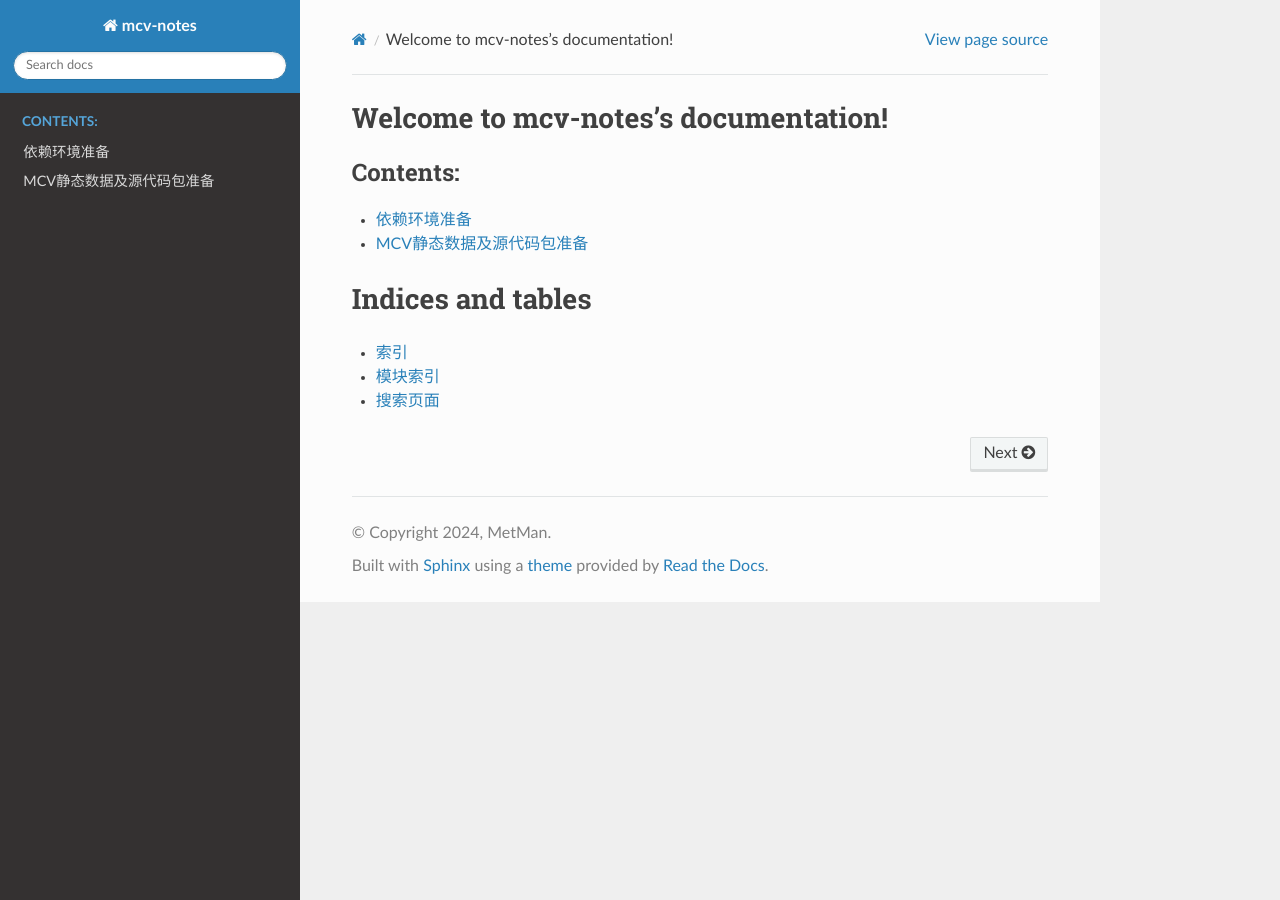
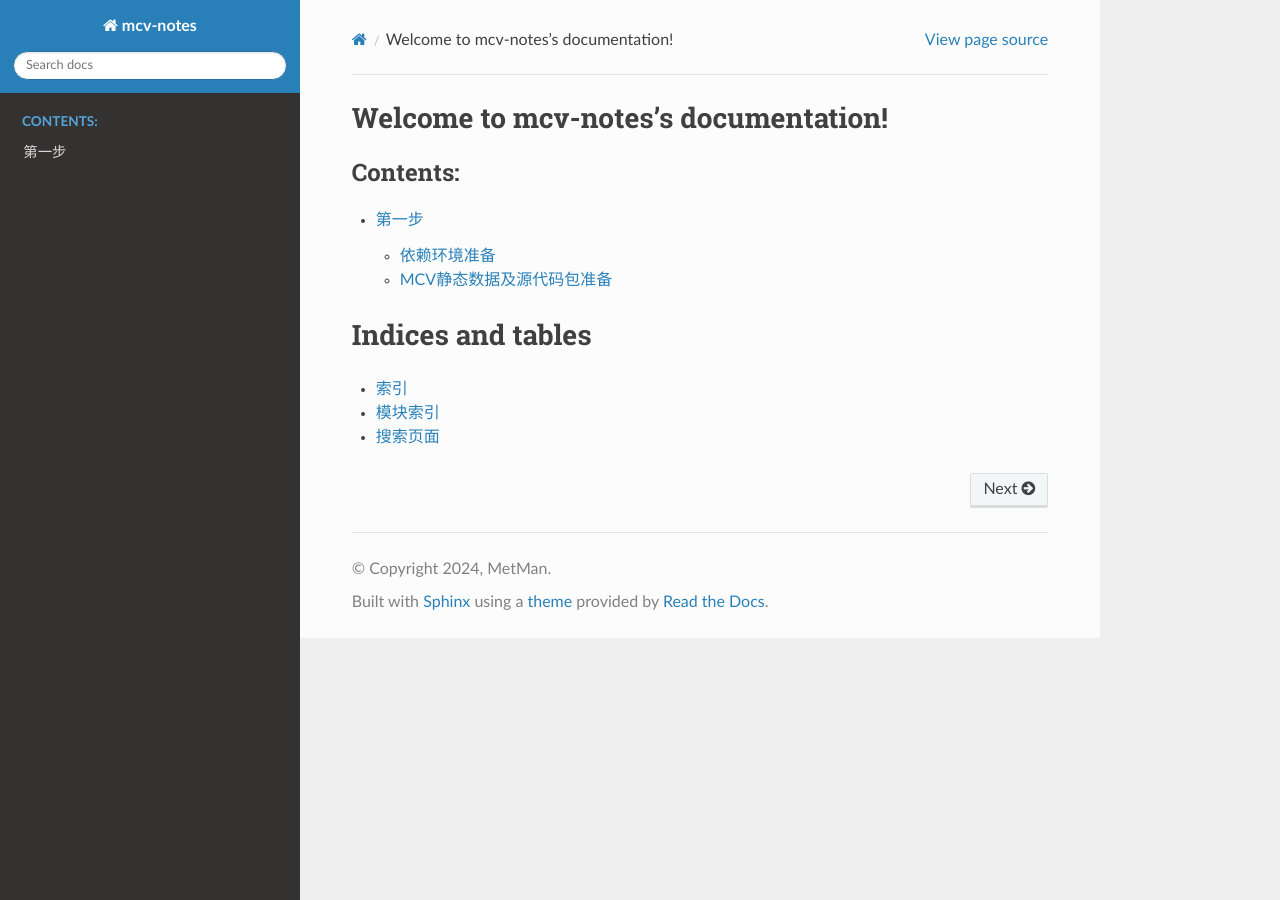
Before and after one commit to qingu/mug, a Sphinx documentation site: the page built from source/index.rst, in a window 1280 px wide. Built offline with Sphinx 7.4.7 and the Read the Docs theme 2.0.0, drawn with Linux system fonts in a browser that asks for light colours; part of the change alters nothing that is shown.

```diff
--- a/source/01_Depends.md
+++ b/source/01_Depends.md
@@ -1,3 +1,4 @@
+# 第一步
 ## 依赖环境准备
 
 依赖库 | 环境变量设置 | 说明
--- a/source/index.rst
+++ b/source/index.rst
@@ -10,7 +10,7 @@ Welcome to mcv-notes's documentation!
    :maxdepth: 2
    :caption: Contents:
 
-   01_Depends
+   01_Depends.md
 
 
 
```
